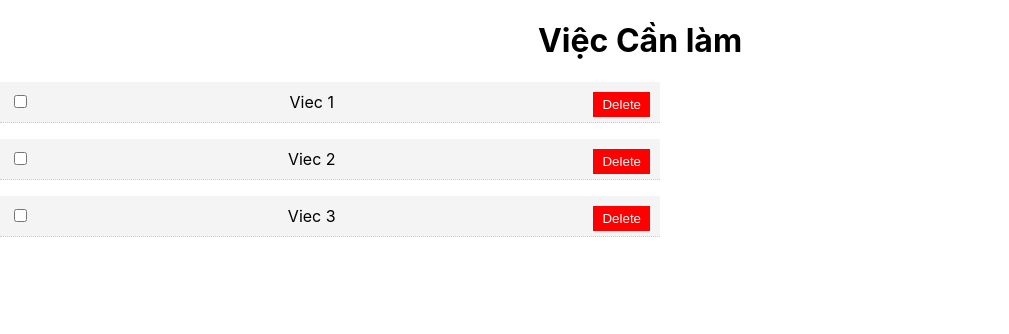
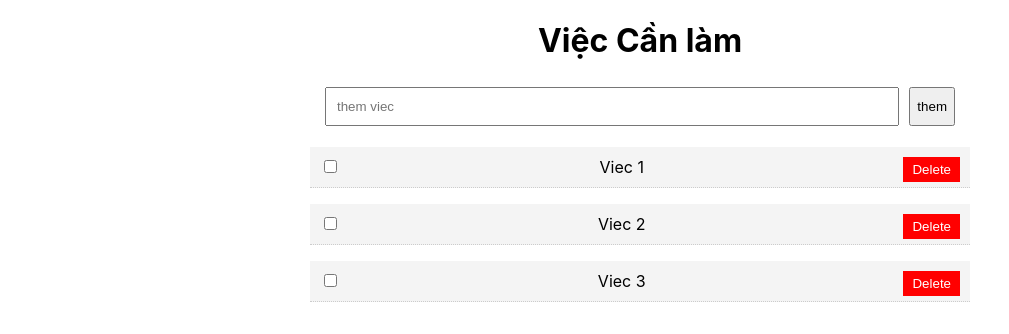
Before and after one commit to hainvd00641fpt/ReactJS-2021, a React (Create React App) app in the folder my-app/: page / in a window 1280 px wide. Shown: the top 334 px of the page, without its empty margins (0-1009 px from the left). Built offline with nearby package versions, Linux system fonts and the light colour scheme.

Commit message:
Processing information entered from the Form (Back-end)

```diff
--- a/my-app/package.json
+++ b/my-app/package.json
@@ -9,6 +9,7 @@
     "react": "^17.0.2",
     "react-dom": "^17.0.2",
     "react-scripts": "4.0.3",
+    "uuid": "^8.3.2",
     "web-vitals": "^1.1.1"
   },
   "scripts": {
--- /dev/null
+++ b/my-app/src/components/AddTodo.js
@@ -0,0 +1,52 @@
+import React, {useState} from 'react'
+import PropTypes from 'prop-types'
+
+const AddTodo = props => {
+    const [title, setTitle] = useState('')
+
+    const addTodo = props.addTodoFunc
+
+    const formStyle = {
+        display: 'flex',
+        width: "50%"
+    }
+
+    const inputStyle = {
+        width: '95%',
+        padding: '10px',
+        margin: '5px',
+    }
+
+    const submitStyle = {
+        margin: '5px'
+    }
+
+    const changeTitle = event => {
+        setTitle(event.target.value)
+    }
+
+    const addSingleTodo = event => {
+        event.preventDefault()
+        if (title !== '') {
+            addTodo(title)
+            setTitle('')
+        }
+    }
+
+    return (
+        <form style={formStyle} onSubmit={addSingleTodo}>
+            <input type="text" name="title"
+                placeholder='them viec'
+                onChange={changeTitle}
+                value={title}
+                style={inputStyle} />
+            <input type="submit" value='them' style={submitStyle} />
+        </form>
+    )
+}
+
+AddTodo.propTypes = {
+    addTodoFunc: PropTypes.func.isRequired
+}
+
+export default AddTodo
--- a/my-app/src/components/Todos.js
+++ b/my-app/src/components/Todos.js
@@ -1,33 +1,57 @@
-import React, {useState} from 'react'
-import TodoItem from './todoItem'
+import React, { useState } from 'react'
+import TodoItem from './TodoItem'
+import AddTodo from './AddTodo'
+
+import { v4 as uuidv4 } from 'uuid';
+
+const stylesCenter = {
+    textAlign: "-webkit-center"
+}
 
 const Todos = () => {
     const [todosState, setTodosState] = useState([
         {
-            id: '1',
+            id: uuidv4(),
             title: 'Viec 1',
             status: false
         },
         {
-            id: '2',
+            id: uuidv4(),
             title: 'Viec 2',
             status: false
         },
         {
-            id: '3',
+            id: uuidv4(),
             title: 'Viec 3',
             status: false
         }
     ])
 
     const markStatus = id => {
-        const newTodos = todosState.map( todo => {
-            if(todo.id === id) todo.status = !todo.status
-                return todo
+        const newTodos = todosState.map(todo => {
+            if (todo.id === id) todo.status = !todo.status
+            return todo
         })
 
         setTodosState(newTodos)
     }
+
+    const deleteTodo = id => {
+        const newTodos = todosState.filter(todo => todo.id !== id)
+        setTodosState(newTodos)
+    }
+
+    const addTodo = title => {
+        const newTodos = [...todosState, {
+            id: uuidv4(),
+            title,
+            status: false
+        }]
+
+        setTodosState(newTodos)
+    }
+
+
     // const allTodos = []
 
     // for (let todo of todosState) {
@@ -35,12 +59,14 @@ const Todos = () => {
     // }
 
     return (
-        <div>
-            {todosState.map( todo => {
+        <div style={stylesCenter}>
+            <AddTodo addTodoFunc={addTodo} />
+            {todosState.map(todo => {
                 return <TodoItem
-                key={todo.id}
-                todoProps={todo}
-                markStatusFunc={markStatus} />
+                    key={todo.id}
+                    todoProps={todo}
+                    markStatusFunc={markStatus}
+                    deleteTodoFunc={deleteTodo} />
             })}
         </div>
         // <div>
--- a/my-app/src/components/todoItem.js
+++ b/my-app/src/components/todoItem.js
@@ -4,6 +4,7 @@ import PropTypes from 'prop-types'
 const TodoItem = props => {
     const todo = props.todoProps
     const markStatus = props.markStatusFunc
+    const delTodo = props.deleteTodoFunc
 
     const todoItemStyle = {
         background: '#f4f4f4',
@@ -26,19 +27,24 @@ const TodoItem = props => {
         float: 'left'
     }
 
-    return (<p style= {todoItemStyle}>
+    return (<p style={todoItemStyle}>
         <input style={checkboxStyle} type="checkbox"
-        onChange={markStatus.bind(this, todo.id)}
-        checked={todo.status}
+            onChange={markStatus.bind(this, todo.id)}
+            checked={todo.status}
         />
         {todo.title}
-        <button style={deleteButtonStyle} type="submit">Delete</button>
-        </p>)
+        <button
+            style={deleteButtonStyle}
+            onClick={delTodo.bind(this, todo.id)}
+            type="submit"
+        >Delete</button>
+    </p>)
 }
 
 //PropTypes
 TodoItem.propTypes = {
     todoProps: PropTypes.object.isRequired,
-    markStatusFunc :PropTypes.func.isRequired
+    markStatusFunc: PropTypes.func.isRequired,
+    deleteTodoFunc: PropTypes.func.isRequired
 }
 export default TodoItem
```
Also changed, not shown: 1 other file (tests, documents, lock files or other folders).
